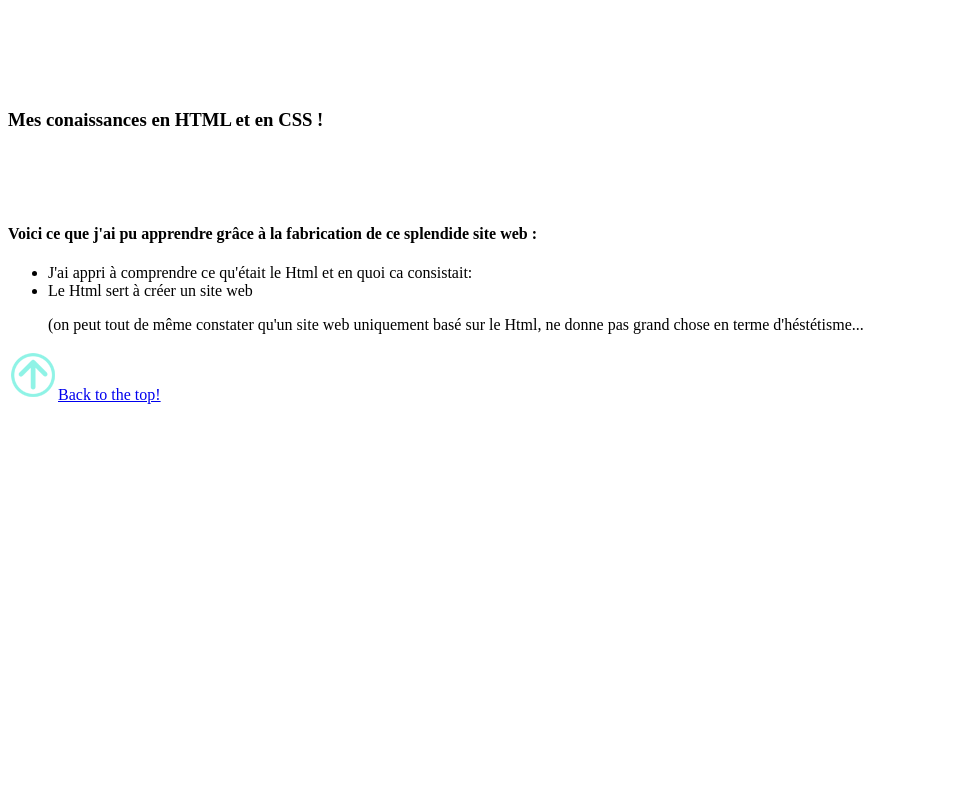
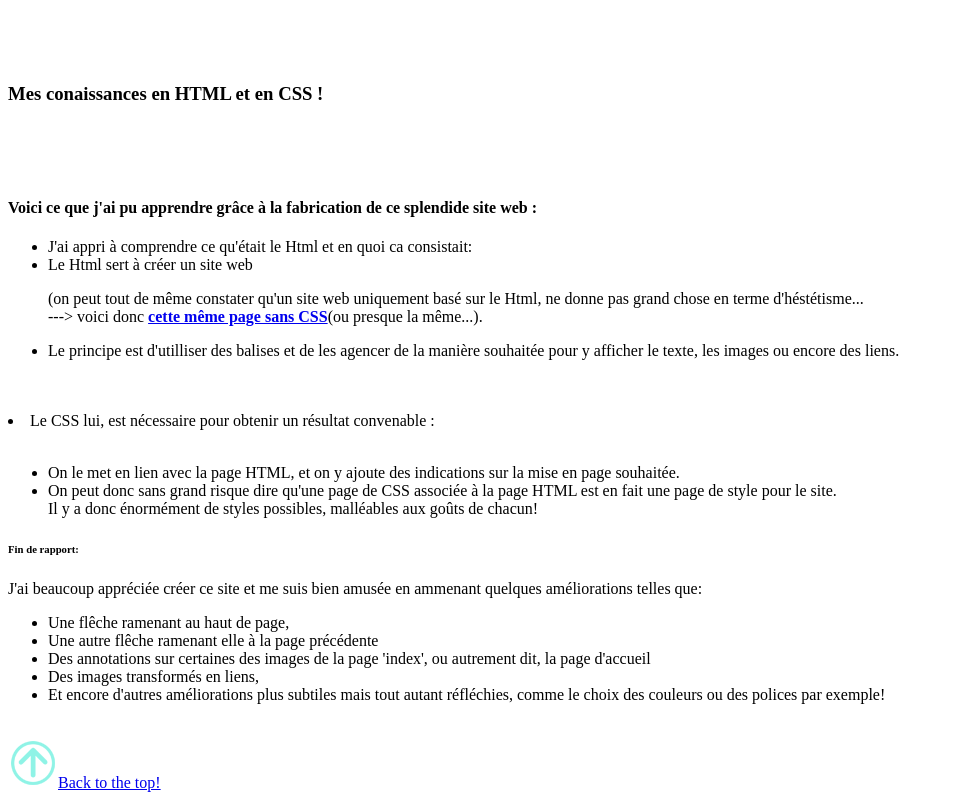
Before and after one commit to luludegex/luludegex.github.io, a plain HTML site: page rapportsanscss.html in a window 1280 px wide. Shown: the part 914-1714 px from the top of the page, without its empty margins (0-954 px from the left). Before the commit the page ends 1326 px from the top, so only its background shows below. Drawn offline with Linux system fonts and the light colour scheme.

Commit message:
correction des fautes et ajustement des détails.

```diff
--- a/index.html
+++ b/index.html
@@ -5,7 +5,7 @@
     <title>Le site web de LULU</title>
     <meta name="description" content= "This is the web page of Lucie" charset="utf-8">
     <link rel="stylesheet" href="style/style.css">
-    <link rel="stylesheet" href=https://fonts.googleapis.com/css?family=Dancing+Script|Dosis|Indie+Flower|Open+Sans+Condensed:300&display=swap">">
+    <link rel="stylesheet" href=https://fonts.googleapis.com/css?family=Dancing+Script|Dosis|Indie+Flower|Open+Sans+Condensed:300&display=swap">
   </head>
 
   <body>
@@ -27,7 +27,7 @@
             <li>Mes chats: </li><br><br><img src="images/P1010851.JPG" alt="polo"title=" Polo, très attentif"><img src="images/P1010921.JPG" alt="praline"title="Praline, dans une position totalement anormale pour un chat..."><br><br><br>
             <li>Prendre des <strong>photos</strong> . Surtout des nuages,<strong> j'adoooore</strong> les nuages: </li><br> <img src="images/P1030103.JPG" alt="nuaaaages"><img src="images/P1030119.JPG" alt=""><img src="images/P1030124.JPG" alt=""><img src="images/P1030129.JPG" alt=""><br><br><br>
             <li>Cuisiner, mais surtout <strong>manger</strong> ! :</li><br><br><img src="images/IMG-20190709-WA0020.jpg" alt=""><img src="images/IMG-20190709-WA0021.jpg" alt=""><img src="images/IMG_20200108_144204.jpg" alt=""><img src="images/IMG-20190814-WA0021.jpg" alt=""><br><br><br>
-            <li>Danser!!! Je danse depuis <strong>plus de 10 ans </strong> maintenant  !! Autant dire que c'est à la limite du vital pour moi de danser...</li> <br>
+            <li>Danser!!! Je danse depuis <strong>plus de 10 ans </strong> maintenant  !! Autant dire que danser est pour moi à la limite du vital...</li> <br>
             <br><img src="images/20200228192200_IMG_1158.JPG" alt="danse" class=transfo  ><img src="images/20200228192213_IMG_1163.JPG" alt="" class="transfo"><img src="images/20200228192207_IMG_1161.JPG" alt="" class="transfo"><img src="images/20200228192209_IMG_1162.JPG" alt="" class="transfo">
 
           </ul>
--- a/rapportsanscss.html
+++ b/rapportsanscss.html
@@ -5,7 +5,7 @@
     <title>Projets en 2019-2020</title>
     <meta name="description" content= "This is the web page of Lucie" charset="utf-8">
     <link rel="stylesheet" href="style/stylesanscss.css">
-    <link rel="stylesheet" href=https://fonts.googleapis.com/css?family=Dancing+Script|Dosis|Indie+Flower|Open+Sans+Condensed:300&display=swap">">
+    <link rel="stylesheet" href=https://fonts.googleapis.com/css?family=Dancing+Script|Dosis|Indie+Flower|Open+Sans+Condensed:300&display=swap">
     <link href="https://fonts.googleapis.com/css?family=Amatic+SC&display=swap" rel="stylesheet">
   </head>
 
@@ -19,7 +19,7 @@
                 <li>du cadre en lui même,</li>
                 <li>de la police</li>
                 <li>et de pleiiiins d'autres détails pour créer un espèce de "style"</li></ul>
-             Je vous invite donc à cliquer sur cette énorme flèche (ma fois bien trop proéminente au vu de son utilité) <ci-dessous></ci-dessous>, dans le but de retourner à une mise en page bien plus agréable à voir( du moins pour le commun des mortels)
+             Je vous invite donc à cliquer sur cette énorme flèche (ma fois bien trop proéminente en comparaison à son utilité) ci-dessous  <ci-dessous></ci-dessous>, dans le but de retourner à une mise en page bien plus agréable à voir( du moins pour le commun des mortels)
          </p>
         </div>
       <div class="card">
@@ -29,13 +29,39 @@
             <ul>
                 <li>J'ai appri à comprendre ce qu'était le Html et en quoi ca consistait:</li>
                     <li class="enumeration">Le Html sert à créer un site web </li>
-                      <p>(on peut tout de même constater qu'un site web uniquement basé sur le Html, ne donne pas grand chose en terme d'héstétisme... <a href=""></a></p>
+                      <p>(on peut tout de même constater qu'un site web uniquement basé sur le Html, ne donne pas grand chose en terme d'héstétisme...  <br> ---> voici donc <a href="rapportsanscss.html"> <strong>cette même page sans CSS</strong></a>(ou presque la même...).</p>
+                      <li>Le principe est d'utilliser des balises et de les agencer de la manière souhaitée pour y afficher le texte, les images ou encore des liens.</li>
+                    </ul>
+                    <br><br>
+                    <li>Le CSS lui, est nécessaire pour obtenir un résultat convenable :</li><br>
+                    <ul>
+                      <li>On le met en lien avec la page HTML, et on y ajoute des indications sur la mise en page souhaitée.  </li>
+                      <li>On peut donc sans grand risque dire qu'une page de CSS associée à la page HTML est en fait une page de style pour le site. <br>Il y a donc énormément de styles possibles, malléables aux goûts de chacun!</li>
+                    </ul>
+                  </ul>
+           </div>
+           <div class="card">
+             <h6>Fin de rapport:</h6>
+             <p> J'ai beaucoup appréciée créer ce site et me suis bien amusée en ammenant quelques améliorations telles que:</p>
+             <ul>
+                <li>Une flêche ramenant au haut de page,</li>
+                <li>Une autre flêche ramenant elle à la page précédente </li>
+                <li>Des annotations sur certaines des images de la page 'index', ou autrement dit, la page d'accueil</li>
+                <li>Des images transformés en liens,</li>
+                <li>Et encore d'autres améliorations plus subtiles mais tout autant réfléchies, comme le choix des couleurs ou des polices par exemple!</li>
 
 
-            </ul>
+              </ul>
+              <br>
+              <div id="scroll_to_top">
+                <a href="#top"><img src="images/mint.png" alt="Retourner en haut" />Back to the top!</a>
+              </div>
+           </div>
+        </body>
 
-        <a id="top"></a>
-        <a href="#top"><img src="images/mint.png" alt="Retourner en haut" />Back to the top!</a>
+      </html>
+
+
 
     </div>
   </body>
```
Also changed, not shown: projet.html (+3 -3 lines), rapport.html (+5 -5 lines).
